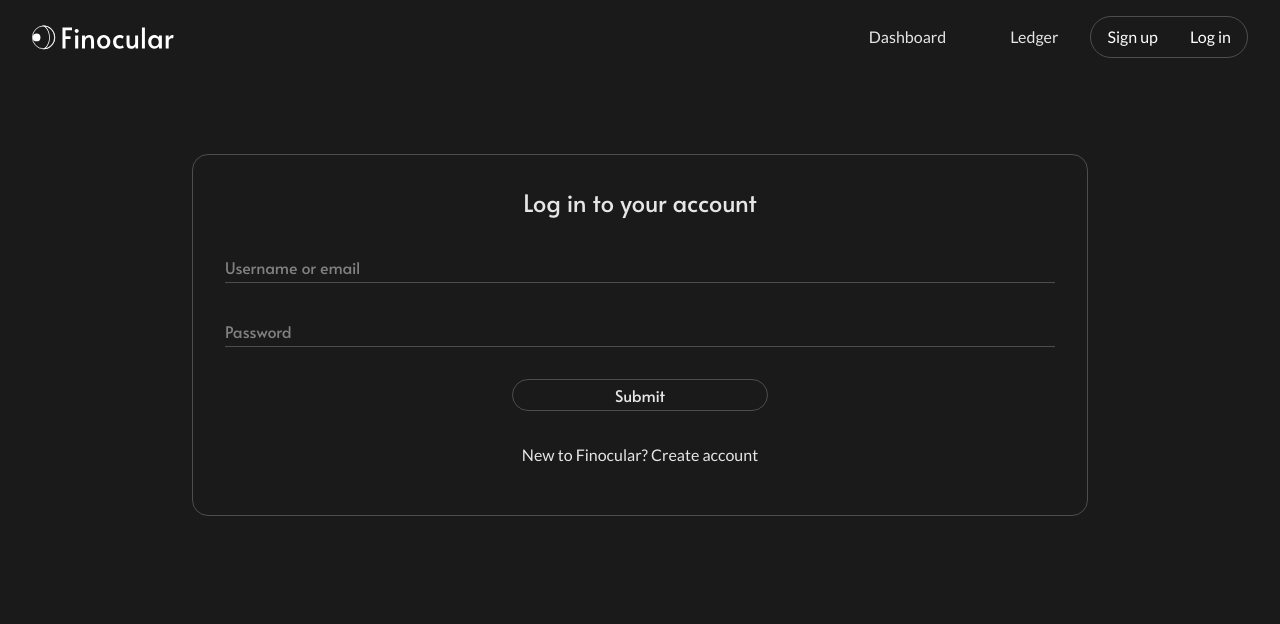
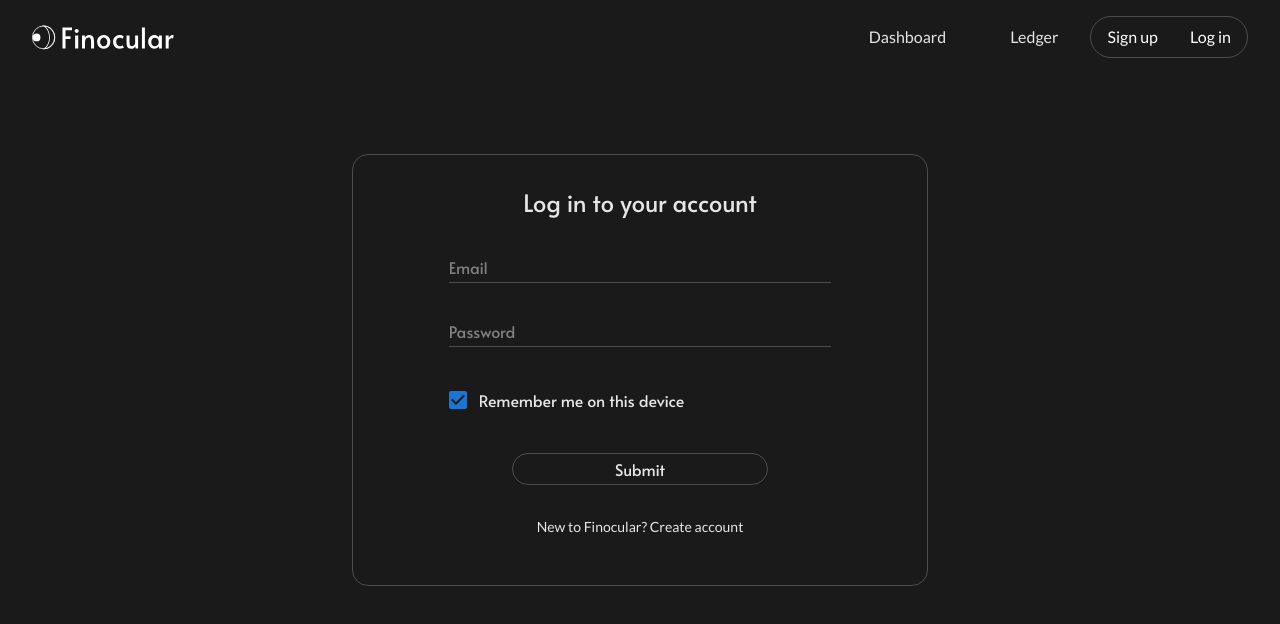
Before and after one commit to dwisarut/finocular, a React (Vite) app: page /login in a window 1280 px wide. Shown: the top 624 px of the page. Built offline with nearby package versions, Linux system fonts and the light colour scheme.

Commit message:
feat: add remember me checkbox

```diff
--- a/src/components/LogIn.tsx
+++ b/src/components/LogIn.tsx
@@ -1,39 +1,46 @@
 import { Link } from "react-router-dom";
 import { useForm } from "react-hook-form";
+import Checkbox from "@mui/material/Checkbox";
 
 const LogIn = () => {
   const { register, handleSubmit } = useForm();
   return (
     <>
-      <div className="flex container justify-center mt-24">
-        <div className="flex flex-col border border-border rounded-2xl p-8 w-4xl items-center">
+      <div className="flex flex-col container justify-center mt-24">
+        <div className="flex flex-col border border-border rounded-2xl p-8 w-xl items-center self-center">
           <h1 className="flex text-contrast-text text-2xl">
             Log in to your account
           </h1>
           <form
-            className="flex flex-col text-contrast-text w-full m-4 mt-8 gap-8"
+            className="flex flex-col text-contrast-text w-3/4 m-4 mt-8 gap-8"
             onSubmit={handleSubmit((data) => {
               console.log("Receive the data!", data);
             })}
           >
             <input
-              {...register("username", { required: true, minLength: 8 })}
-              placeholder="Username or email"
+              type="email"
+              {...register("email-address", { required: true })}
+              placeholder="Email"
               className="h-8 border-b outline-0"
             />
             <input
+              type="password"
               {...register("password", { required: true, minLength: 8 })}
               placeholder="Password"
               className="h-8 border-b outline-0"
             />
+            <div className="flex flex-row items-center -ml-3">
+              <Checkbox className="w-fit" defaultChecked />
+              <p>Remember me on this device</p>
+            </div>
             <input
               type="submit"
               className="self-center border border-border rounded-2xl h-8 w-3xs hover:cursor-pointer"
             />
-            <p className="text-contrast-text self-center lato">
+            <p className="text-contrast-text self-center lato text-sm">
               New to Finocular?{" "}
               <Link to="/signup">
-                <span className="text-contrast-text hover:text-amber-300">
+                <span className="text-contrast-text hover:text-amber-300 text-sm">
                   Create account
                 </span>
               </Link>
--- a/src/components/SignUp.tsx
+++ b/src/components/SignUp.tsx
@@ -1,4 +1,5 @@
 import { useForm } from "react-hook-form";
+import Checkbox from "@mui/material/Checkbox";
 
 const SignUp = () => {
   const { register, handleSubmit } = useForm();
@@ -8,7 +9,7 @@ const SignUp = () => {
       <div className="flex flex-col container justify-center mt-24">
         <div className="flex flex-col border border-border rounded-2xl p-8 w-xl items-center self-center">
           <h1 className="flex text-contrast-text text-2xl">
-            Sign up your account
+            Sign up to your account
           </h1>
           <form
             className="flex flex-col text-contrast-text w-3/4 m-4 mt-8 gap-8"
@@ -42,6 +43,10 @@ const SignUp = () => {
               placeholder="Confirm password"
               className="h-8 border-b outline-0"
             />
+            <div className="flex flex-row items-center -ml-3">
+              <Checkbox className="w-fit" defaultChecked />
+              <p>Remember me on this device</p>
+            </div>
             <input
               type="submit"
               className="self-center border border-border rounded-2xl h-8 w-3xs hover:cursor-pointer"
```
